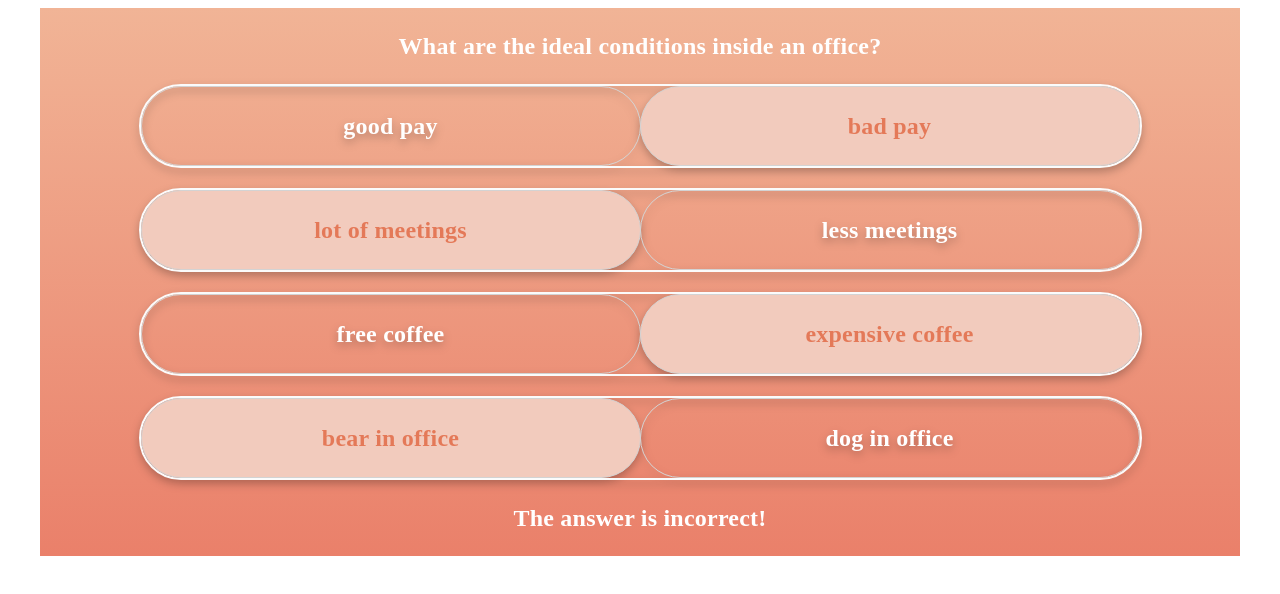
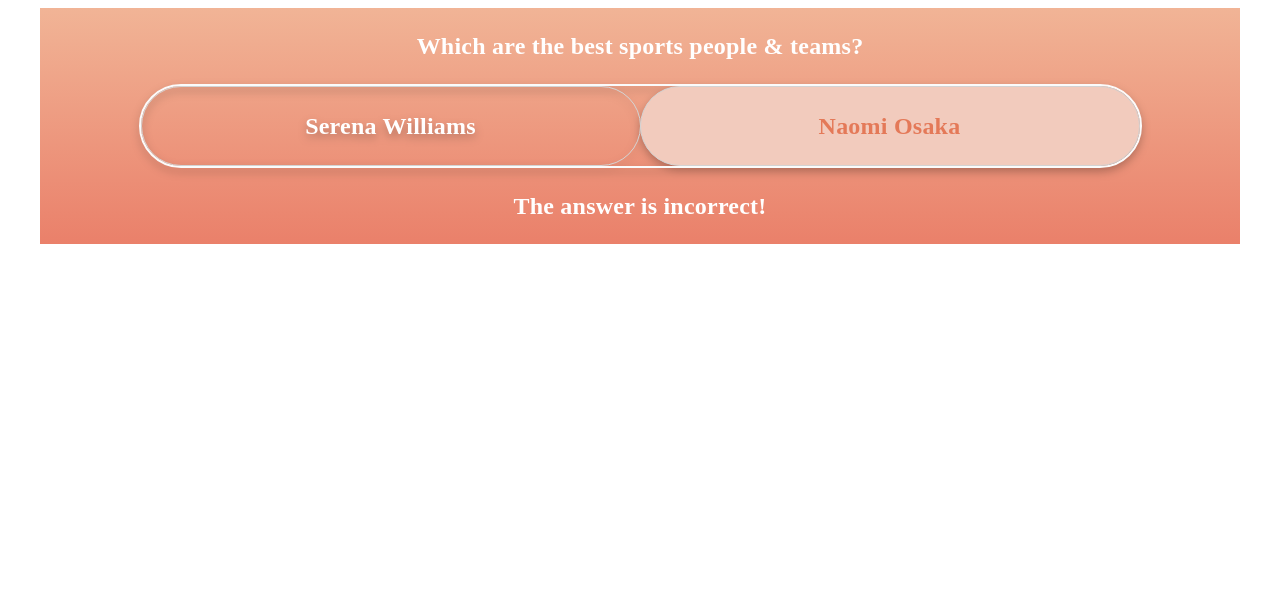
Before and after one commit to imevanc/toggle-button, a React (Create React App) app: page / in a window 1280 px wide. Shown: the top 594 px of the page. Built offline with nearby package versions, Linux system fonts and the light colour scheme.

Commit message:
updated readme

```diff
--- a/src/App.js
+++ b/src/App.js
@@ -11,7 +11,7 @@
     <ThemeContext.Provider value={{ ourTheme }}>
       <ThemeProvider theme={ourTheme}>
         <QAndAWidget
-          questionsAndAnswers={questionsAndAnswers.questionsAndAnswers[0]}
+          questionsAndAnswers={questionsAndAnswers.questionsAndAnswers[1]}
         />
       </ThemeProvider>
     </ThemeContext.Provider>
--- a/src/db/db.json
+++ b/src/db/db.json
@@ -13,7 +13,7 @@
     {
       "question": "Which are the best sports people & teams?",
       "answers": [{ "option1": "Serena Williams", "option2": "Naomi Osaka" }],
-      "solutions": ["option3", "option1"]
+      "solutions": ["option1"]
     }
   ]
 }
```
Also changed, not shown: 1 other file (tests, documents, lock files or other folders).
